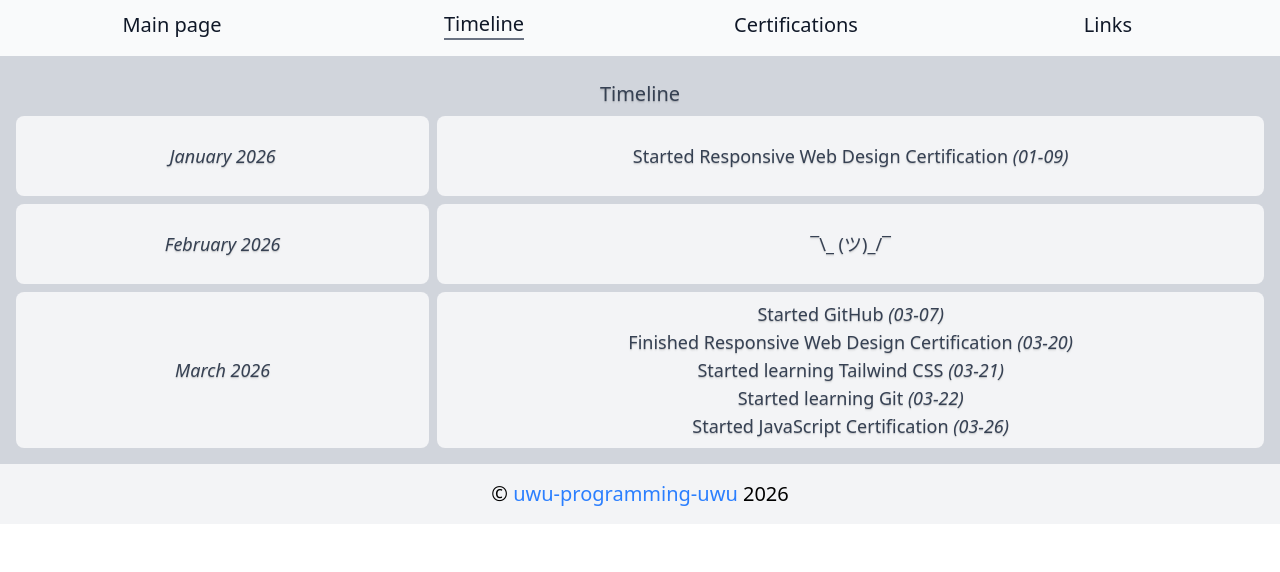
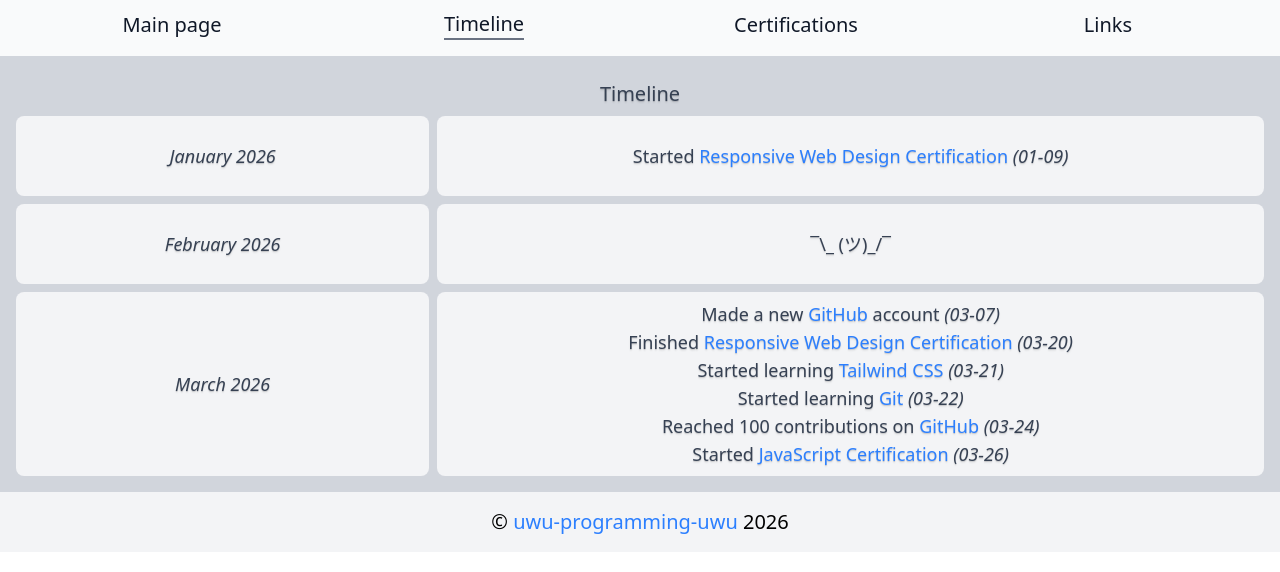
Before and after one commit to uwu-programming-uwu/about-me, a website: page timeline.html in a window 1280 px wide. Shown: the part 78-650 px from the top of the page. Drawn offline with Linux system fonts and the light colour scheme.

Commit message:
Add links to the timeline

```diff
--- a/timeline.html
+++ b/timeline.html
@@ -30,8 +30,9 @@
 					class="bg-gray-100 rounded-lg p-2 text-center flex justify-center items-center italic">January
 					2026</span><span
 					class="bg-gray-100 rounded-lg p-2 text-center flex justify-center items-center"><span>Started
-						Responsive
-						Web Design Certification <span class="italic">(01-09)</span></span></span></div>
+						<a href="https://www.freecodecamp.org/learn/responsive-web-design-v9/" target="_blank"
+							class="text-blue-500">Responsive Web Design Certification</a> <span
+							class="italic">(01-09)</span></span></span></div>
 			<div class="min-h-20 grid grid-cols-[1fr_2fr] gap-2 lg:text-lg"><span
 					class="bg-gray-100 rounded-lg p-2 text-center flex justify-center items-center italic">February
 					2026</span><span class="bg-gray-100 rounded-lg p-2 text-center flex justify-center items-center">¯\_
@@ -39,12 +40,20 @@
 			<div class="min-h-20 grid grid-cols-[1fr_2fr] gap-2 lg:text-lg"><span
 					class="bg-gray-100 rounded-lg p-2 text-center flex justify-center items-center italic">March
 					2026</span><span
-					class="bg-gray-100 rounded-lg p-2 text-center flex justify-center items-center"><span>Started
-						GitHub <span class="italic">(03-07)</span><br>Finished Responsive Web Design Certification <span
-							class="italic">(03-20)</span><br>Started learning Tailwind
-						CSS <span class="italic">(03-21)</span><br>Started
-						learning Git <span class="italic">(03-22)</span><br>Started JavaScript Certification <span
-							class="italic">(03-26)</span></span></div>
+					class="bg-gray-100 rounded-lg p-2 text-center flex justify-center items-center"><span>Made a new
+						<a href="https://github.com/" target="_blank" class="text-blue-500">GitHub</a> account <span
+							class="italic">(03-07)</span><br>Finished <a
+							href="https://www.freecodecamp.org/learn/responsive-web-design-v9/" target="_blank"
+							class="text-blue-500">Responsive Web Design Certification</a> <span
+							class="italic">(03-20)</span><br>Started learning <a href="https://tailwindcss.com/"
+							target="_blank" class="text-blue-500">Tailwind CSS</a> <span
+							class="italic">(03-21)</span><br>Started
+						learning <a href="https://git-scm.com/" target="_blank" class="text-blue-500">Git</a> <span
+							class="italic">(03-22)</span><br>Reached 100 contributions on <a href="https://github.com/" target="_blank" class="text-blue-500">GitHub</a> <span
+							class="italic">(03-24)</span><br>Started <a
+							href="https://www.freecodecamp.org/learn/javascript-v9/" target="_blank"
+							class="text-blue-500">JavaScript
+							Certification</a> <span class="italic">(03-26)</span></span></div>
 		</section>
 	</main>
 	<footer class="p-4 bg-gray-100 text-center sm:text-xl">
```
